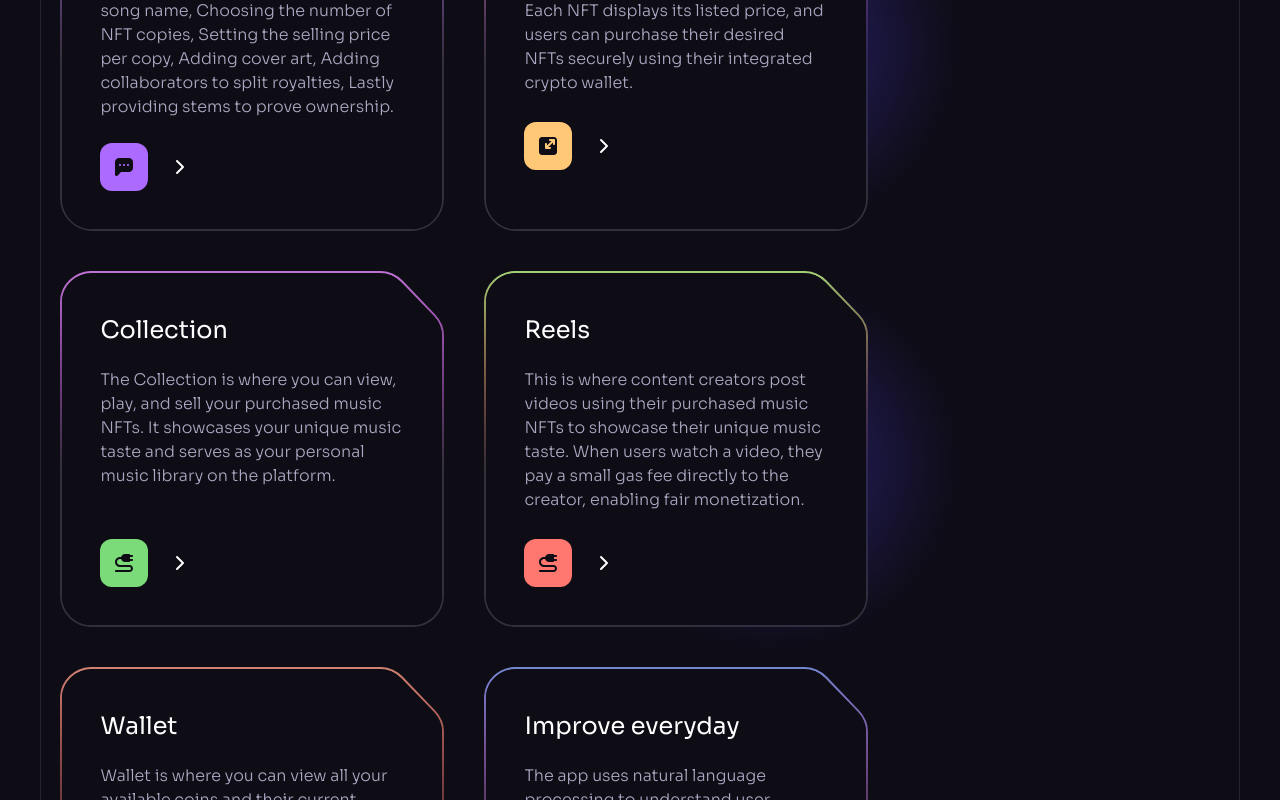
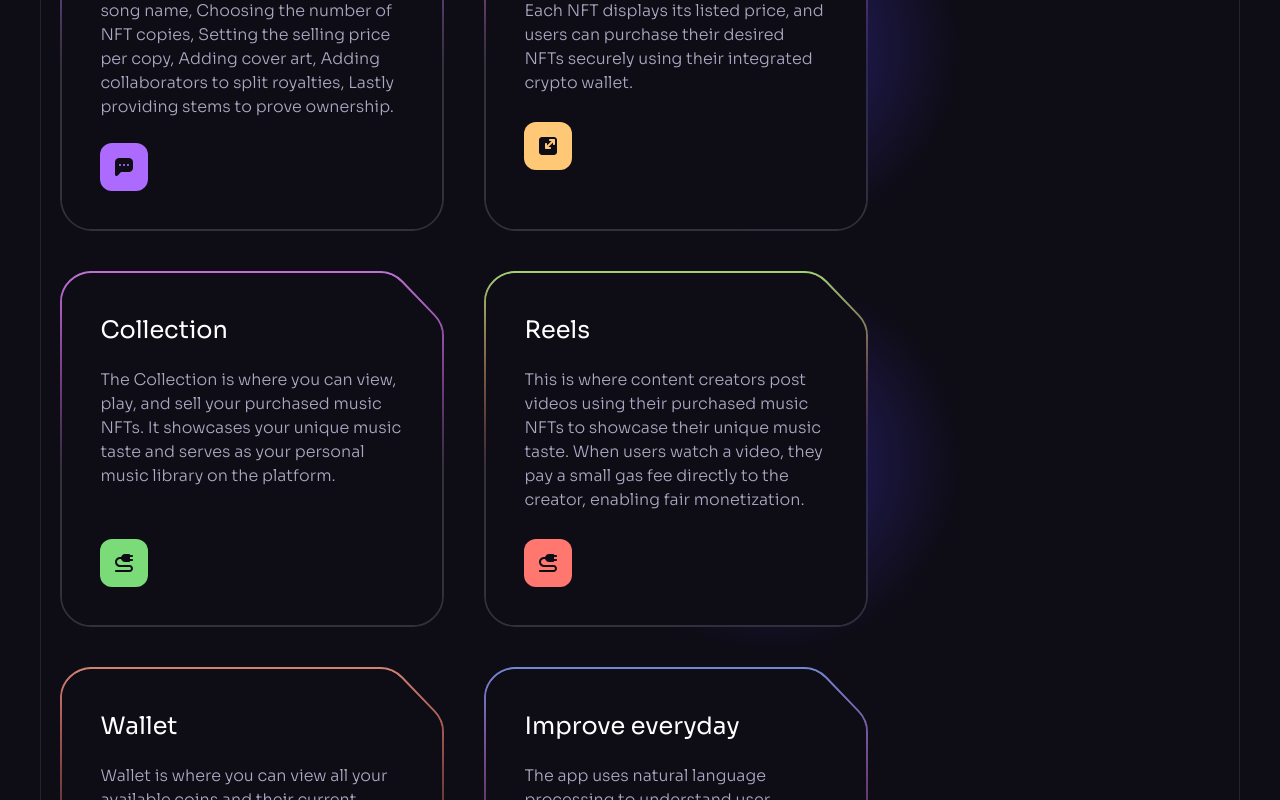
Before and after one commit to Phunyeletso/newfrequency, a React (Vite) app: page / in a window 1280 px wide. Shown: the part 2100-2900 px from the top of the page. Built offline with nearby package versions, Linux system fonts and the light colour scheme.

Commit message:
Update Benefits.jsx

```diff
--- a/src/components/Benefits.jsx
+++ b/src/components/Benefits.jsx
@@ -34,7 +34,7 @@ const Benefits = () => {
                     alt={item.title}
                   />
 
-                  <Arrow />
+
                 </div>
               </div>
 
```
